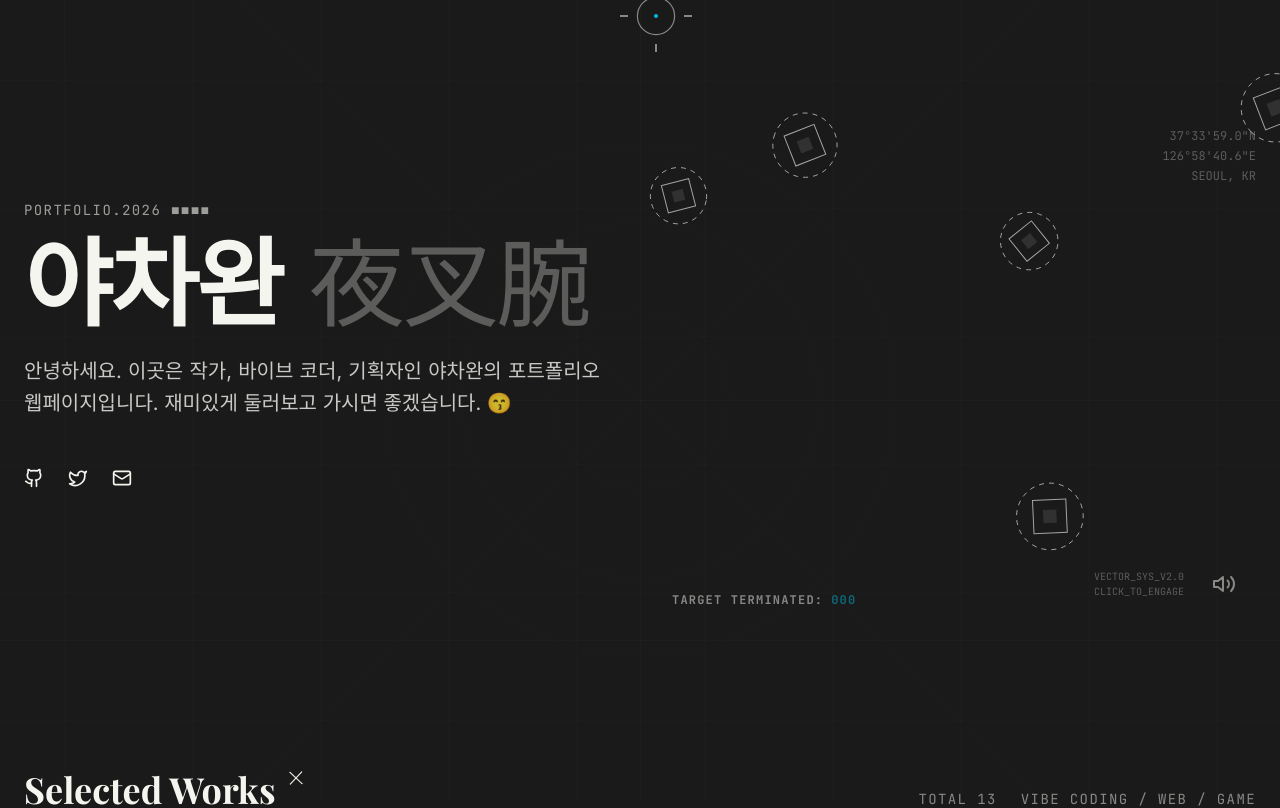
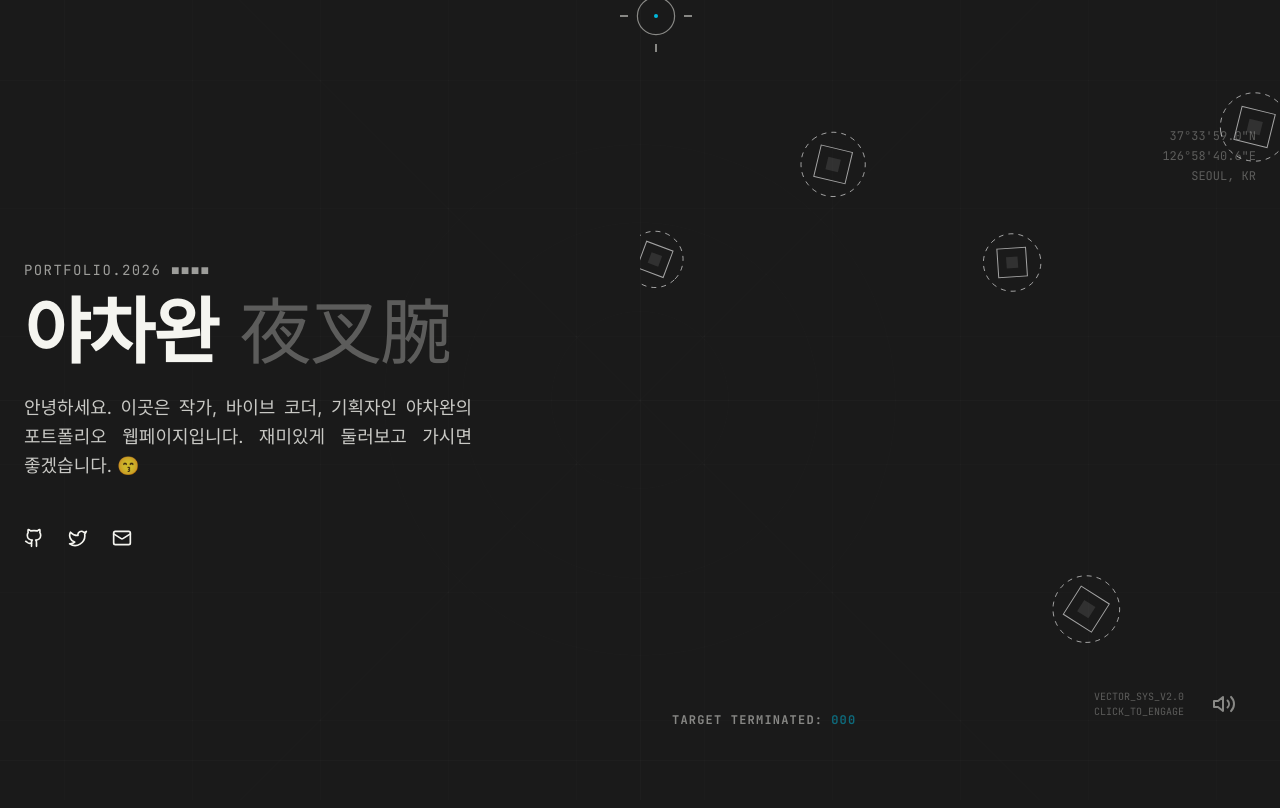
Before and after one commit to heavyrain39/portfolio, a Next.js app: page /portfolio/ in a window 1280 px wide. Shown: the top 808 px of the page. Built offline with nearby package versions, Linux system fonts and the light colour scheme; a web font is replaced by a local one.

Commit message:
Adjust hero balance and sizing

```diff
--- a/components/sections/Hero.tsx
+++ b/components/sections/Hero.tsx
@@ -7,7 +7,7 @@ import MiniGame from "@/components/ui/MiniGame";
 
 export default function Hero() {
     return (
-        <section className="min-h-[80vh] flex flex-col justify-center container mx-auto px-6 pt-32 pb-20 relative">
+        <section className="h-[95vh] min-h-[95vh] flex flex-col justify-center container mx-auto px-6 pt-32 pb-20 relative">
 
             {/* Decorative Grid Numbers */}
             <div className="absolute top-32 right-6 text-xs font-mono opacity-30 flex flex-col gap-1 items-end">
@@ -20,16 +20,16 @@ export default function Hero() {
                 initial={{ opacity: 0, y: 30 }}
                 animate={{ opacity: 1, y: 0 }}
                 transition={{ duration: 0.4, ease: [0.23, 1, 0.32, 1] }}
-                className="max-w-4xl z-10 pointer-events-none"
+                className="max-w-3xl z-10 pointer-events-none"
             >
                 <span className="block font-mono text-sm mb-4 opacity-60 tracking-widest pointer-events-auto select-none">PORTFOLIO.2026 ■■■■</span>
-                <h1 className="text-6xl md:text-8xl font-serif font-black tracking-tight mb-8 leading-[0.9] w-fit pointer-events-auto select-none">
+                <h1 className="text-5xl md:text-7xl font-serif font-black tracking-tight mb-8 leading-[0.9] w-fit pointer-events-auto select-none">
                     {heroContent.headline.split("|").map((part, i) => (
                         <span key={i} className={i === 1 ? "opacity-30 font-light ml-2 inline-block" : ""}>{part}</span>
                     ))}
                 </h1>
 
-                <p className="text-lg md:text-xl opacity-80 leading-relaxed text-justify break-keep max-w-[28rem] md:max-w-[36rem] pointer-events-auto select-none">
+                <p className="text-base md:text-lg opacity-80 leading-relaxed text-justify break-keep max-w-[26rem] md:max-w-[28rem] pointer-events-auto select-none">
                     {heroContent.introduction}
                 </p>
 
```
